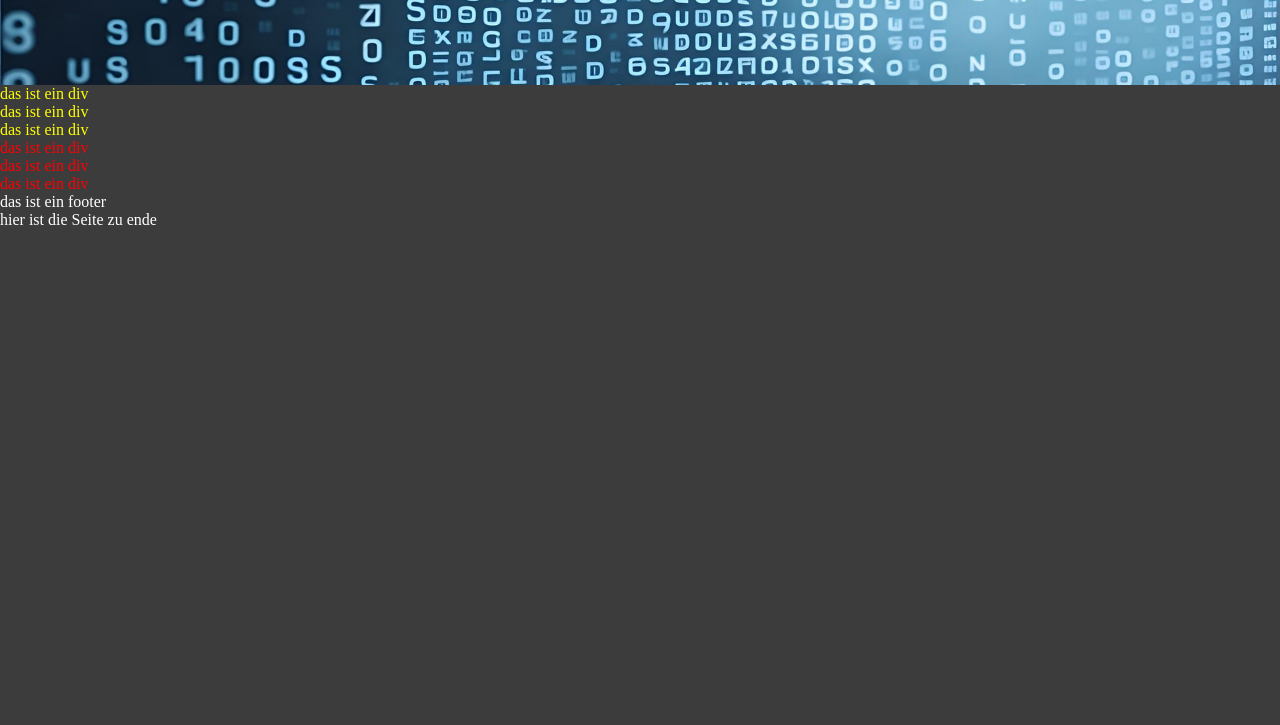
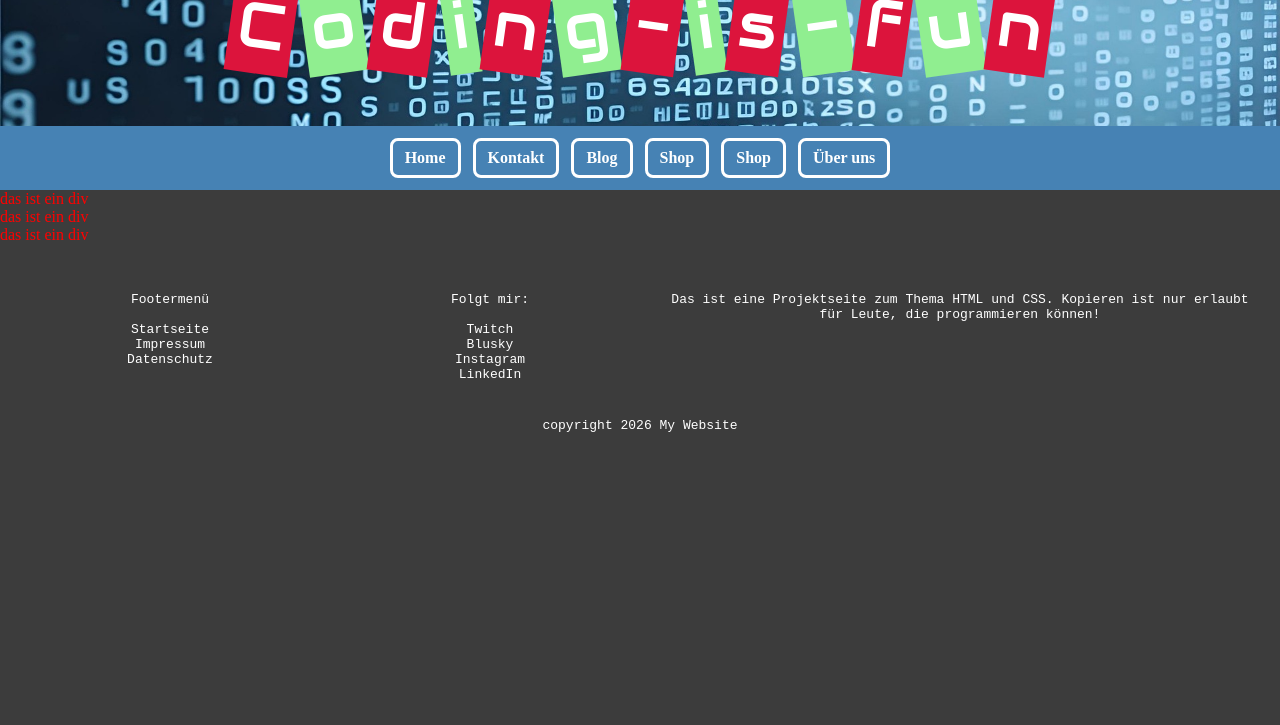
Before and after one commit to michaelkadzioch/web-mittwoch, a plain HTML site: page web-project-css/index.html in a window 1280 px wide. Shown: the part 75-800 px from the top of the page. Drawn offline with Linux system fonts and the light colour scheme.

Commit message:
update project

```diff
--- a/web-project-css/css/style.css
+++ b/web-project-css/css/style.css
@@ -1,6 +1,11 @@
 :root {
     --global-bg-color: #3c3c3c;
     --global-fg-color: white;
+}
+
+@font-face{
+    font-family: 'Audiowide';
+    src: url('../fonts/Audiowide-Regular.ttf');
 }
 
 * {
@@ -29,12 +34,61 @@ header {
     margin: 0;
     padding: 2px;
     width: 100%;
-    height: max(20vh, 5px);
+    min-height: max(20vh, 50px);
     text-align: center;
+    font-family: 'Audiowide';
 }
 
+.headline {
+    display: flex;
+    flex-wrap: wrap;
+    justify-content: center;
+    margin: 50px;
+    gap: 10px;
+}
+
+.headline-item {
+    font-size: 4rem;
+    padding: 8px;
+}
+
+.headline-item:nth-child(odd) {
+    background-color: crimson;
+    transform: rotate(8deg);
+}
+
+.headline-item:nth-child(even) {
+    background-color: lightgreen;
+    transform: rotate(-8deg);
+}
+
+
+
 section.site-navigation {
-    color: yellow;
+    display: flex;
+    flex-wrap: wrap;
+    justify-content: center;
+    background-color: steelblue;
+    color: var(--global-fg-color);
+    gap: 12px;
+    padding: 12px;
+}
+
+.nav-item {
+    text-align: center;
+    padding: 8px;
+    padding-left: 12px;
+    padding-right: 12px;
+    font-weight: bold;
+    border: solid 3px var(--global-fg-color);
+    border-radius: 8px;
+    transition: all 500ms;
+}
+
+.nav-item:hover {
+    border: solid 3px steelblue;
+    color: steelblue;
+    background-color: var(--global-fg-color);
 }
 
 section.main-content {
@@ -43,6 +97,39 @@ section.main-content {
 
 
 footer {
+    display: grid;
+    grid-template-columns: 1fr 1fr 2fr;
     background-color: var(--global-bg-color);
     color: var(--global-fg-color);
+    padding: 20px;
+    padding-top: 40px;
+    gap: 20px;
 }
+
+.footer-content {
+    text-align: center;
+    font-family: monospace;
+    padding: 8px;
+}
+
+.footer-content:last-child {
+    grid-column: span 3;
+}
+
+
+
+/* Smartphone-Größe */
+@media only screen and (max-width: 800px)  {
+
+    .headline-item {
+        font-size: 2.5rem;
+    }
+
+    footer  {
+        grid-template-columns: 1fr;
+    }
+
+    .footer-content:last-child  {
+        grid-column: span 1;
+    }
+}
--- a/web-project-css/index.html
+++ b/web-project-css/index.html
@@ -3,21 +3,38 @@
 
 <head>
     <meta charset="utf-8">
-    <title>Webseitennprojekt</title>
+    <title>Webseitenprojekt</title>
     <link rel="stylesheet" href="css/style.css" type="text/css">
 </head>
 
 <body>
 
 <header>
-    <h1>Hallo Welt</h1>
+    <div class="headline">
+        <div class="headline-item">C</div>
+        <div class="headline-item">o</div>
+        <div class="headline-item">d</div>
+        <div class="headline-item">i</div>
+        <div class="headline-item">n</div>
+        <div class="headline-item">g</div>
+        <div class="headline-item">-</div>
+        <div class="headline-item">i</div>
+        <div class="headline-item">s</div>
+        <div class="headline-item">-</div>
+        <div class="headline-item">f</div>
+        <div class="headline-item">u</div>
+        <div class="headline-item">n</div>
+    </div>
 </header>
 
 
 <section class="site-navigation">
-    <div>das ist ein div</div>
-    <div>das ist ein div</div>
-    <div>das ist ein div</div>
+    <div class="nav-item">Home</div>
+    <div class="nav-item">Kontakt</div>
+    <div class="nav-item">Blog</div>
+    <div class="nav-item">Shop</div>
+    <div class="nav-item">Shop</div>
+    <div class="nav-item">Über uns</div>
 </section>
 
 
@@ -29,8 +46,24 @@
 
 
 <footer>
-    <div class="main-content">das ist ein footer</div>
-    <div>hier ist die Seite zu ende</div>
+    <div class="footer-content">Footermenü<br><br>
+        Startseite<br>
+        Impressum<br>
+        Datenschutz<br>
+    </div>
+    <div class="footer-content">Folgt mir:<br><br>
+        Twitch<br>
+        Blusky<br>
+        Instagram<br>
+        LinkedIn<br>
+    </div>
+    <div class="footer-content">
+        Das ist eine Projektseite zum Thema HTML und CSS.
+        Kopieren ist nur erlaubt für Leute, die programmieren können!
+    </div>
+    <div class="footer-content">
+        copyright 2026 My Website
+    </div>
 </footer>
 
 </body>
```
Also changed, not shown: web-project-css/fonts/Audiowide-Regular.ttf (added).
